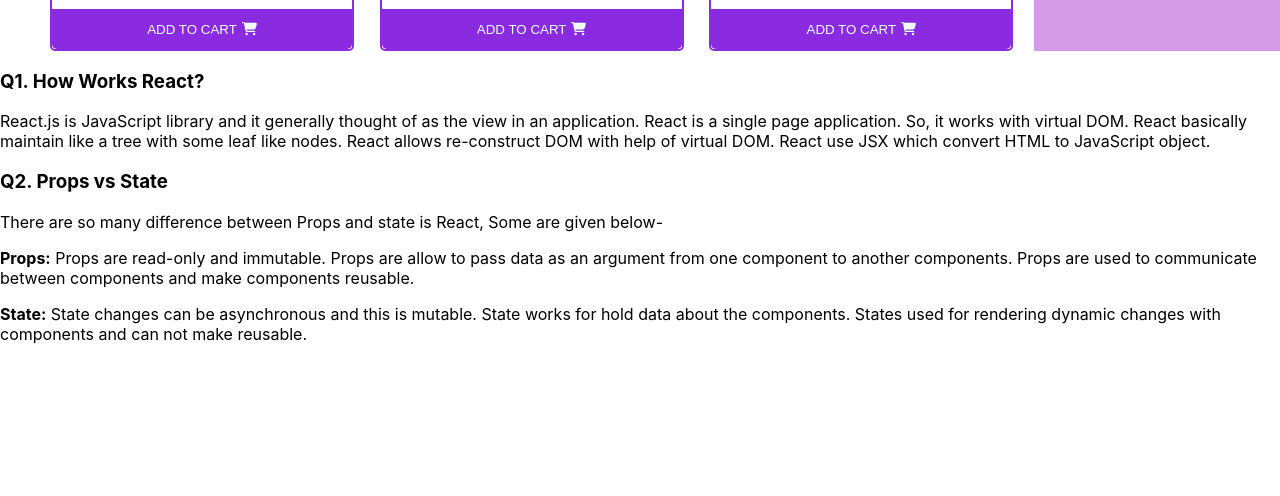
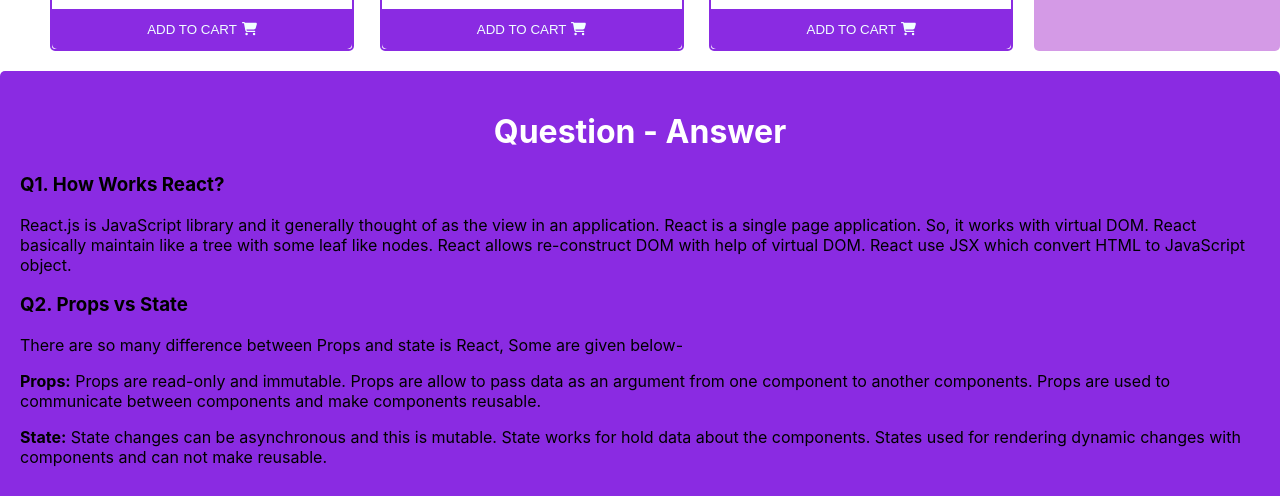
Before and after one commit to bulbul-rasel/React-product-select, a React (Create React App) app: page / in a window 1280 px wide. Shown: the part 1920-2416 px from the top of the page. Before the commit the page ends 2280 px from the top, so only its background shows below. Built offline with nearby package versions, Linux system fonts and the light colour scheme.

Commit message:
netlify upload

```diff
--- a/src/components/Answer/Answer.js
+++ b/src/components/Answer/Answer.js
@@ -1,8 +1,10 @@
 import React from 'react';
+import './answer.css'
 
 const Answer = () => {
     return (
-        <div>
+        <div className='answer'>
+            <h1 className='title'>Question - Answer</h1>
             <h3>Q1. How Works React?</h3>
             <p> React.js is JavaScript library and it generally thought of as the view in an application. React is a single page application. So, it works with virtual DOM. React basically maintain like a tree with some leaf like nodes. React allows re-construct DOM with help of virtual DOM. React use JSX which convert HTML to JavaScript object.</p>
 
--- /dev/null
+++ b/src/components/Answer/answer.css
@@ -0,0 +1,10 @@
+.answer{
+    padding: 20px;
+    margin-top: 20px;
+    background-color: blueviolet;
+    border-radius: 5px;
+}
+.title{
+    text-align: center;
+    color: white;
+}
--- a/src/components/Cart/Cart.css
+++ b/src/components/Cart/Cart.css
@@ -12,6 +12,7 @@
 .perfume-img{
     width: 20%;
     margin-right: 10px;
+    border-radius: 50%;
 }
 .perfume-name{
     color: white;
--- a/src/components/Cart/Cart.js
+++ b/src/components/Cart/Cart.js
@@ -1,3 +1,4 @@
+import React from 'react';
 import './Cart.css'
 
 const Cart = (props) => {
@@ -5,12 +6,16 @@
     return (
         <div className='cart'>
             <h3 className='cart-name'>This is Cart</h3>
-            <h5 className='selected-item'>Selected Item: {cart.length}</h5>
+            <h5 className='selected-item' >Selected Item: {cart.length}</h5>
             {
                 cart.map((item) => (
-                    <h5 className='perfume-name'> <img className='perfume-img' src={item.img} alt="" />{item.name}</h5>
+                    <h5 className='perfume-name' key={item.id} > <img className='perfume-img' src={item.img} alt="" /> {item.name}</h5>
                 ))
             }
+
+
+
+
             <button className='choose-one' onClick={() => chooseOne(cart)}>CHOOSE 1 FOR ME</button>
             <button className='remove-btn' onClick={() => removeItem(cart)}>CHOOSE AGAIN</button>
         </div>
--- a/src/components/Header/Header.css
+++ b/src/components/Header/Header.css
@@ -4,4 +4,5 @@
  color: white;
  height: 100px;
  padding-top: 20px;
+ border-radius: 5px;
 }
--- a/src/components/Shop/Shop.css
+++ b/src/components/Shop/Shop.css
@@ -11,6 +11,7 @@
 }
 .cart-container{
     background-color: rgb(212, 154, 230);
+    border-radius: 5px;
 }
 
 @media screen and (max-width: 900px) {
--- a/src/components/Shop/Shop.js
+++ b/src/components/Shop/Shop.js
@@ -13,24 +13,25 @@
     }, [])
 
     const handleCart = (perfumes) => {
-        console.log(cart);
         const newCart = [...cart, perfumes]
+        if (newCart.length <= 4) {
+            setCart(newCart)
+        }
+        else {
+            alert("Can not Select More Than 4 Items");
+        }
 
-        setCart(newCart)
     }
 
     const removeItem = () => {
 
         setCart([]);
     }
-    const chooseOne = (cart) => {
-        var array = [];
-        for (var i = cart.length - 1; i >= 0; i--) {
-            array[i] = i;
-        }
-        const count = Math.floor(Math.random() * array.length)
-        console.log(count);
-        alert(cart[count].name);
+    const chooseOne = () => {
+        var array = [...cart];
+        const count = array[Math.floor(Math.random() * array.length)]
+        alert(count.name);
+        // setCart([count])
     }
 
     return (
@@ -49,6 +50,7 @@
                 {
                     <Cart cart={cart}
                         removeItem={removeItem}
+                        key={cart.id}
                         chooseOne={chooseOne}
                     ></Cart>
                 }
```
Also changed, not shown: 1 other file (tests, documents, lock files or other folders).
